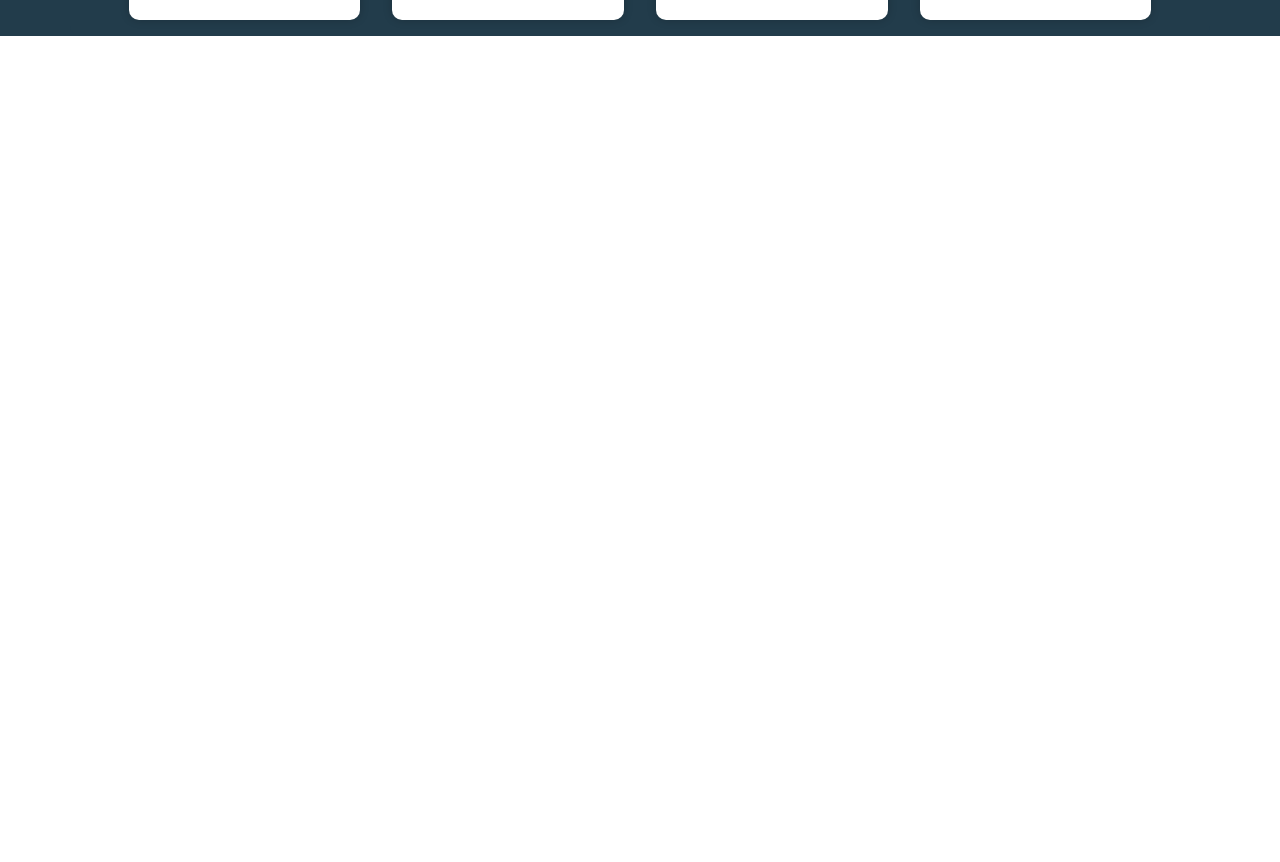
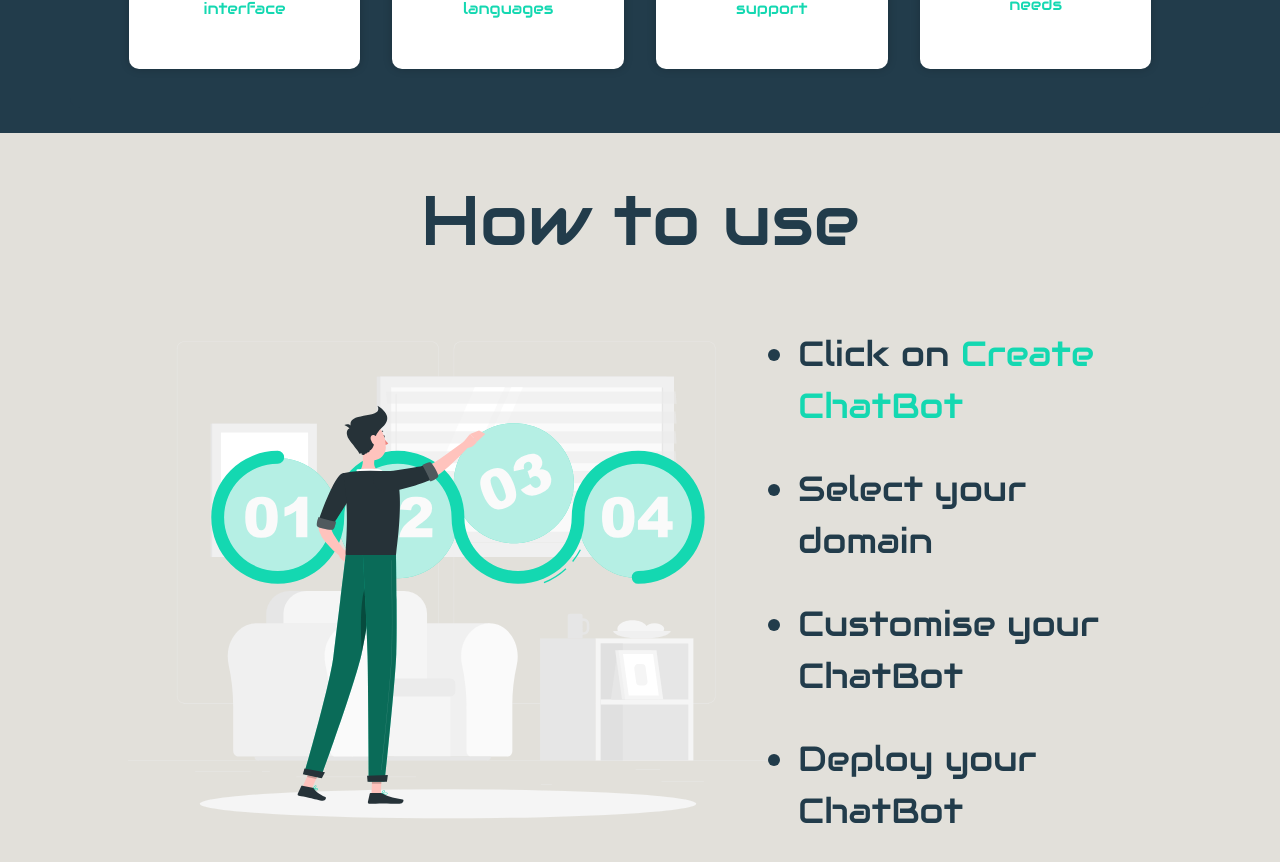
Before and after one commit to Mohammed-Muzammil01/chatengine_frontend, a React (Create React App) app: page / in a window 1280 px wide. Shown: the part 1180-2042 px from the top of the page. Before the commit the page ends 1216 px from the top, so only its background shows below. Built offline with nearby package versions, Linux system fonts and the light colour scheme.

Commit message:
Completed Section-3

```diff
--- a/src/App.css
+++ b/src/App.css
@@ -160,7 +160,7 @@ a{
 .section-2 {
   min-height: 50vh;
   background-color: var(--customBlue);
-  padding: 0 5%;
+  padding: 2% 5%;
   text-align: center;
   color: var(--customGreen);
 }
@@ -176,7 +176,7 @@ a{
   align-items: center;
   gap: 2rem;
   background-color: var(--customBlue);
-  padding: 0 5%;
+  padding: 2% 5%;
   border-radius: 10px;
   transition: all 0.3s ease-in-out;
 }
@@ -228,3 +228,50 @@ a{
 .icon{
   font-size: 10vh;
 }
+
+/* section-3 */
+.sec3{
+  background-color: var(--customWhite);
+  padding: 2% 10%;
+  color: var(--customBlue);
+}
+.sec3 h1{
+  margin-top: 20px;
+  text-align: center;
+}
+.section-3 {
+  display: flex;
+  flex-direction: row;
+  justify-content: center;
+  align-items: center;
+}
+.illustration2{
+  height: 80vh;
+}
+
+
+.steps li{
+  font-size:35px;
+  color: var(--customBlue);
+  margin: 30px 30px;
+}
+.section-3 a:hover{
+  text-decoration: none;
+}
+
+
+@media (max-width: 768px) {
+  .section-3{
+    flex-direction: column;
+  }
+  .illustration2{
+    height: 50vh;
+  }
+  .sec3 h1{
+    font-size: 45px !important;
+  }
+  .steps li{
+    margin: 15px 15px;
+    font-size: 20px;
+  }
+}
--- a/src/Components/Navbar.jsx
+++ b/src/Components/Navbar.jsx
@@ -39,7 +39,7 @@ const toggleMenu = () => {
                     isMenuOpen ? <>
                       <ul className='nav-menu2 nav-items d-flex flex-column align-items-start justify-content-center mb-0'>
                     <li>
-                      <Link to="/">Create</Link>
+                      <Link to="/usecase">Create</Link>
                     </li>
                     <li>
                       <Link to="/">Features</Link>
@@ -57,7 +57,7 @@ const toggleMenu = () => {
                 </>
                   : <ul className='nav-items d-flex flex-row align-items-center justify-content-center mb-0'>
                     <li>
-                      <Link to="/">Create</Link>
+                      <Link to="/usecase">Create</Link>
                     </li>
                     <li>
                       <Link to="/">Features</Link>
--- a/src/Pages/LandingPage.jsx
+++ b/src/Pages/LandingPage.jsx
@@ -1,10 +1,9 @@
 import React from 'react'
 import Navbar from '../Components/Navbar'
 import demo1 from '../assets/demo1.svg'
+import illustration2 from '../assets/illustration-2.svg'
 import { Link } from 'react-router-dom'
 import { TbHandClick } from "react-icons/tb";
-import { TbMessageLanguage } from "react-icons/tb";
-import { GrLanguage } from "react-icons/gr";
 import { MdLanguage } from "react-icons/md";
 import { MdOutlineSupportAgent } from "react-icons/md";
 import { VscSettings } from "react-icons/vsc";
@@ -59,6 +58,21 @@ function LandingPage() {
           </div>
         </div>
       </section>
+      <section className='sec3'>
+        <h1  style={{fontSize:"70px"}}>How to use</h1>
+        <div className='section-3'>
+        <img src={illustration2} alt='illustration-2' className=" illustration2"/>
+        <div className='d-flex flex-column align-items-center'>
+
+          <ul className='steps'>
+            <li>Click on <Link to="/">Create ChatBot</Link></li> {/* give the link for the button */}
+            <li>Select your domain</li>
+            <li>Customise your ChatBot</li>
+            <li>Deploy your ChatBot</li>
+          </ul>
+        </div>
+        </div>
+      </section>
     </>
   )
 }
```
